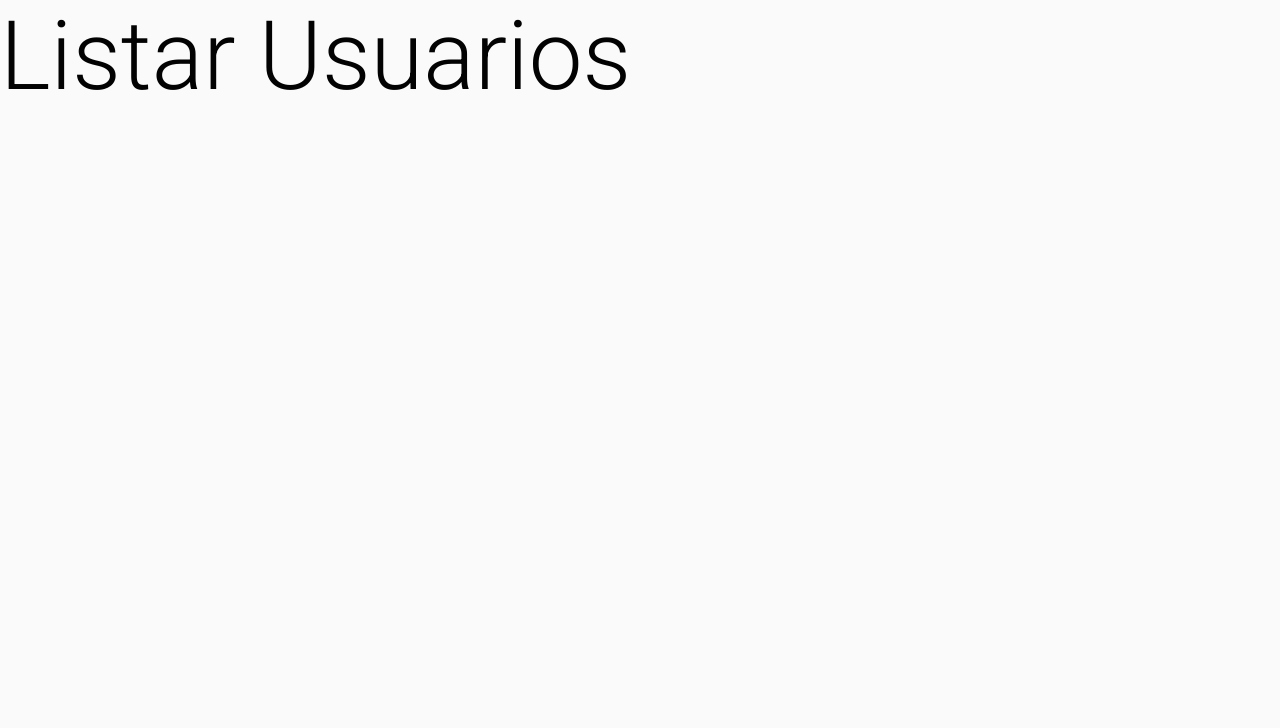
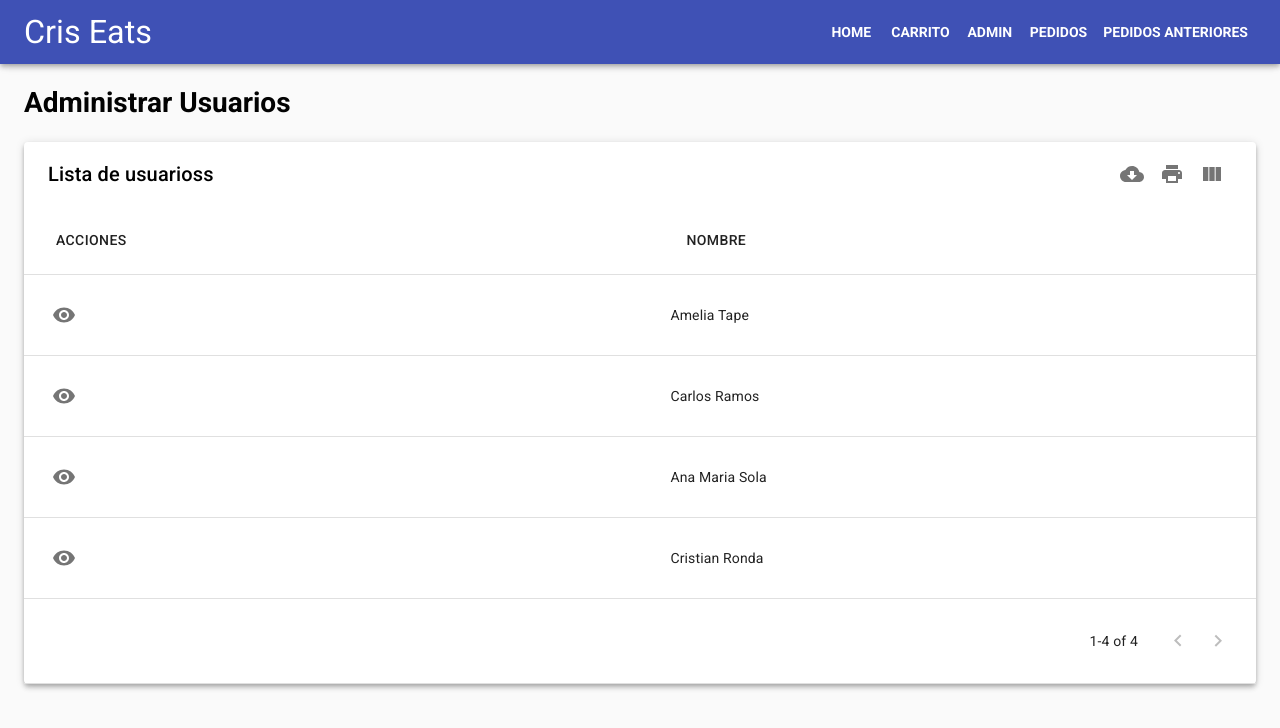
Before and after one commit to sandyandy95/Ecommerce-Next-Firebase, a Next.js app: page /1/usuarios in a window 1280 px wide. Shown: the top 728 px of the page. Built offline with nearby package versions, Linux system fonts and the light colour scheme.

Commit message:
feat: add users screen

```diff
--- a/package.json
+++ b/package.json
@@ -12,6 +12,7 @@
     "@material-ui/icons": "4.11.2",
     "clsx": "1.1.1",
     "firebase": "8.3.1",
+    "mui-datatables": "3.7.6",
     "next": "10.0.9",
     "prop-types": "15.7.2",
     "react": "17.0.2",
--- a/pages/[role]/usuarios/index.jsx
+++ b/pages/[role]/usuarios/index.jsx
@@ -1,8 +1,4 @@
-import { Typography } from '@material-ui/core';
+import Users from '../../../src/screens/Users';
 
-const Page = () => (
-  <div>
-    <Typography variant="h1">Listar Usuarios</Typography>
-  </div>
-);
+const Page = () => <Users />;
 export default Page;
--- a/pages/[role]/usuarios/[user_id].jsx
+++ b/pages/pedidos/index.jsx
@@ -2,7 +2,7 @@ import { Typography } from '@material-ui/core';
 
 const Page = () => (
   <div>
-    <Typography variant="h1">Detalle de Usuario</Typography>
+    <Typography variant="h1">Pedidos</Typography>
   </div>
 );
 export default Page;
--- a/src/components/Container/index.jsx
+++ b/src/components/Container/index.jsx
@@ -9,15 +9,17 @@ const useStyles = makeStyles(styles);
 const ContainerResponsive = ({ children, center, ...props }) => {
   const classes = useStyles();
   return (
+    <>
+      <MainNav />
       <Container
         className={clsx(classes.root, {
           [classes.center]: center,
         })}
         {...props}
       >
-      <MainNav />
         {children}
       </Container>
+    </>
   );
 };
 
--- /dev/null
+++ b/src/hooks/useUsers.js
@@ -0,0 +1,31 @@
+const useUser = () => {
+  const users = [
+    {
+      displayName: 'Amelia Tape',
+      uid: '0',
+      photoURL:
+        'https://s3.amazonaws.com/uifaces/faces/twitter/joshuasortino/128.jpg',
+    },
+    {
+      displayName: 'Carlos Ramos',
+      uid: '1',
+      photoURL:
+        'https://s3.amazonaws.com/uifaces/faces/twitter/joshuasortino/128.jpg',
+    },
+    {
+      displayName: 'Ana Maria Sola',
+      uid: '2',
+      photoURL:
+        'https://s3.amazonaws.com/uifaces/faces/twitter/joshuasortino/128.jpg',
+    },
+    {
+      displayName: 'Cristian Ronda',
+      uid: '4',
+      photoURL:
+        'https://s3.amazonaws.com/uifaces/faces/twitter/joshuasortino/128.jpg',
+    },
+  ];
+  return { users };
+};
+
+export default useUser;
--- a/src/nav/index.jsx
+++ b/src/nav/index.jsx
@@ -16,10 +16,10 @@ const MainNav = () => {
     { href: '/carrito', label: 'carrito' },
     { href: '/admin/usuarios', label: 'admin' },
     { href: '/pedidos', label: 'pedidos' },
-    { href: '/pedidos-anteriores', label: 'pedidos anteriores' },
+    { href: '/pedidos/anteriores', label: 'pedidos anteriores' },
   ];
   return (
-    <AppBar>
+    <AppBar position="sticky" top="0px">
       <Toolbar>
         <Box display="flex" flex={1} alignItems="center">
           <Hidden smUp>
--- /dev/null
+++ b/src/screens/Users/index.jsx
@@ -0,0 +1,50 @@
+import { Box, IconButton } from '@material-ui/core';
+import MUIDataTable from 'mui-datatables';
+import { Visibility } from '@material-ui/icons';
+import ContainerResponsive from '../../components/Container';
+import useUsers from '../../hooks/useUsers';
+
+const columns = [
+  {
+    name: 'uid',
+    label: 'Acciones',
+    options: {
+      customBodyRender: (uid) => (
+        <IconButton>
+          <Visibility />
+        </IconButton>
+      ),
+    },
+  },
+  {
+    name: 'displayName',
+    label: 'Nombre',
+  },
+];
+
+const Users = () => {
+  const { users } = useUsers();
+
+  return (
+    <ContainerResponsive>
+      <h1>Administrar Usuarios</h1>
+
+      <MUIDataTable
+        title="Lista de usuarioss"
+        data={users}
+        columns={columns}
+        options={{
+          selectableRows: 'none',
+          responsive: 'standard',
+          serverSide: false,
+          search: false,
+          filter: false,
+          rowsPerPageOptions: [],
+          selectableRowsHeader: false,
+        }}
+      />
+    </ContainerResponsive>
+  );
+};
+
+export default Users;
```
Also changed, not shown: pages/pedidos/anteriores.jsx (added, +8 -0 lines). Lines whose indentation alone changed are shown as unchanged.
